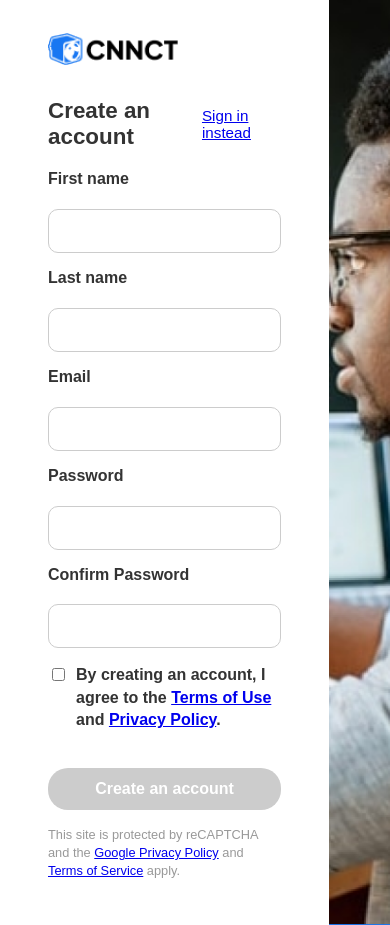
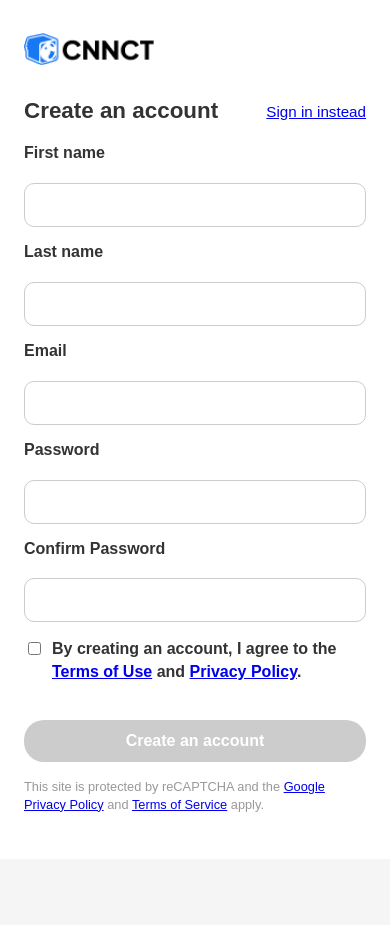
Before and after one commit to Piyush-Puthenpurakkal/event-management-frontend, a React (Create React App) app: page /signup in a window 390 px wide. After the commit the page ends 859 px from the top, so only its background shows below. Built offline with nearby package versions, Linux system fonts and the light colour scheme.

Commit message:
Mobile responsive styles added to auth pages

```diff
--- a/src/pages/Availability.js
+++ b/src/pages/Availability.js
@@ -68,14 +68,24 @@ export default function Availability() {
     mergedRef.current = true;
   }, [days, events]);
 
+  // UPDATED: Only merge events that fall within the current week
   function mergeEventIntervalsIntoDays(originalDays, allEvents) {
     const newDays = JSON.parse(JSON.stringify(originalDays));
+    const currentDate = dayjs();
+    const startOfWeek = currentDate.startOf("week");
+    const endOfWeek = currentDate.endOf("week");
     newDays.forEach((dayObj) => {
       const dayIndex = getDayIndexFromName(dayObj.day);
       if (dayIndex < 0) return;
+      // Filter events that occur within this week and match the day index
       const dayEvents = allEvents.filter((ev) => {
-        const evDayIndex = dayjs(ev.startTime).day();
-        return evDayIndex === dayIndex;
+        const evDate = dayjs(ev.startTime);
+        // Include events from startOfWeek up to endOfWeek (inclusive)
+        return (
+          evDate.isAfter(startOfWeek.subtract(1, "millisecond")) &&
+          evDate.isBefore(endOfWeek.add(1, "millisecond")) &&
+          evDate.day() === dayIndex
+        );
       });
       dayEvents.forEach((ev) => {
         const startStr = dayjs(ev.startTime).format("HH:mm");
@@ -207,7 +217,6 @@ export default function Availability() {
         </p>
       </div>
 
-      {/* The switch row is now kept outside the white box */}
       <div className="switch-row" style={{ marginTop: "1rem" }}>
         <input
           type="checkbox"
@@ -236,7 +245,6 @@ export default function Availability() {
         </label>
       </div>
 
-      {/* The white box now contains the filter selects */}
       <div className="availability-white-box">
         <div className="availability-top-row">
           <div className="left-filters">
@@ -267,7 +275,6 @@ export default function Availability() {
           </div>
         </div>
 
-        {/* Depending on activeTab, show list view or calendar view */}
         {activeTab === "availability" ? (
           <AvailabilityListView
             days={days}
--- a/src/styles/auth.css
+++ b/src/styles/auth.css
@@ -36,6 +36,8 @@ body {
 
 .auth-terms {
     margin-top: auto;
+    margin-left: auto;
+    margin-right: auto;
     font-size: 0.8rem;
     color: #999;
     line-height: 1.4;
@@ -80,7 +82,6 @@ body {
     margin-bottom: 0.3rem;
 }
 
-/* Input styling */
 .auth-form input,
 .auth-form select {
     padding: 0.75rem;
@@ -90,19 +91,15 @@ body {
     color: #333;
 }
 
-/* Container around password input + eye icon */
 .password-field {
     position: relative;
 }
 
-/* Make room for the icon on the right side */
 .password-field input {
     width: 100%;
     padding-right: 2.5rem;
-    /* ensures text won't overlap icon */
 }
 
-/* Eye icon styling: absolute in top-right corner */
 .eye-icon {
     position: absolute;
     top: 50%;
@@ -119,8 +116,6 @@ body {
     opacity: 1;
 }
 
-/* Only target the direct child button for the form
-   so it doesn't affect category buttons. */
 .auth-form>button {
     padding: 0.75rem;
     border-radius: 20px;
@@ -157,7 +152,6 @@ body {
     text-decoration: underline;
 }
 
-/* Two columns for category choices */
 .two-col-container {
     display: flex;
     gap: 2rem;
@@ -172,7 +166,6 @@ body {
     align-items: flex-start;
 }
 
-/* The category-choice buttons, separate from auth-form button styling */
 .category-choice {
     display: flex;
     align-items: center;
@@ -223,3 +216,22 @@ body {
 .signup-header a {
     font-size: 0.95rem;
 }
+
+/* ------------------------- */
+/* Mobile Responsive Styles  */
+/* ------------------------- */
+@media (max-width: 768px) {
+    .auth-container {
+        flex-direction: column;
+    }
+
+    .auth-right {
+        display: none;
+    }
+
+    .auth-left {
+        flex: 1;
+        width: 100%;
+        padding: 2rem 1.5rem;
+    }
+}
```
